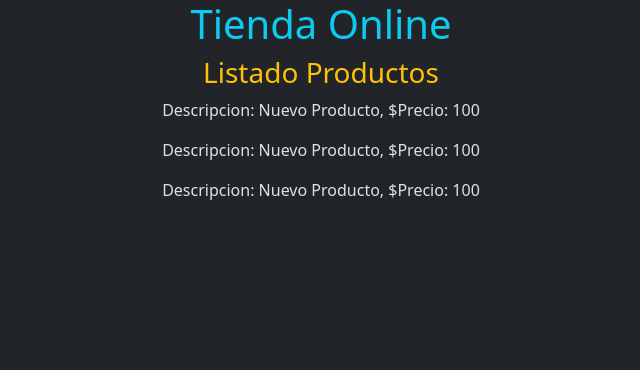
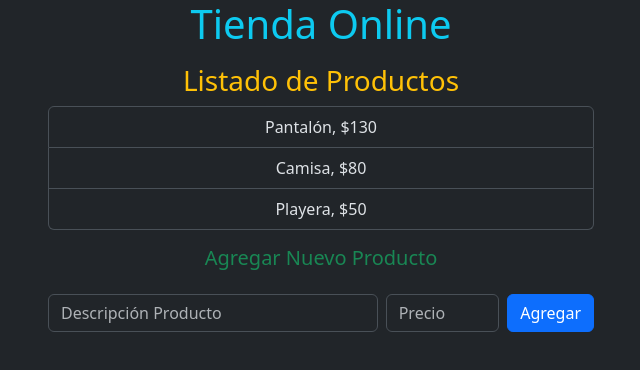
Before and after one commit to dannywilsonapaza/tienda-online, an Angular app: page / in a window 1280 px wide. Shown: the top 370 px of the page, without its empty margins (319-959 px from the left). Built offline with nearby package versions, Linux system fonts and the light colour scheme.

Commit message:
formulario con for y ngModel

```diff
--- a/src/app/listado-productos/listado-productos.component.html
+++ b/src/app/listado-productos/listado-productos.component.html
@@ -1,4 +1,27 @@
-<h3 class="text-warning">Listado Productos</h3>
-<app-producto></app-producto>
-<app-producto></app-producto>
-<app-producto></app-producto>
+<div class="container mt-3">
+    <h3 class="text-warning">Listado de Productos</h3>
+    <ul class="list-group w-50 mx-auto">
+        @for(producto of productos; track producto){
+            <li class="list-group-item text-center">
+                {{producto.descripcion}},
+                ${{producto.precio}}
+            </li>
+        }
+    </ul>
+
+    <h5 class="text-success mt-3">Agregar Nuevo Producto</h5>
+
+    <form class="d-flex justify-content-between align-items-center my-4 w-50 mx-auto">
+        <input type="text" id="descripcion" name="descripcion"
+            placeholder="Descripción Producto" class="form-control me-2 w-75"
+            autocomplete="off"
+            [(ngModel)]="descripcionInput"/>
+
+        <input type="number" id="precio" name="precio"
+            placeholder="Precio" class="form-control me-2 w-25"
+            [(ngModel)]="precionInput" />
+
+        <button type="submit" class="btn btn-primary"
+            (click)="agregarProducto()">Agregar</button>
+    </form>
+</div>
--- a/src/app/listado-productos/listado-productos.component.ts
+++ b/src/app/listado-productos/listado-productos.component.ts
@@ -1,12 +1,38 @@
 import { Component } from '@angular/core';
-import { ProductoComponent } from "./producto/producto.component";
+import { ProductoComponent } from '../producto/producto.component';
+import { Producto } from '../producto/producto.model';
+import { FormsModule } from '@angular/forms';
 
 @Component({
   selector: 'app-listado-productos',
-  imports: [ProductoComponent],
+  standalone: true,
+  imports: [ProductoComponent, FormsModule],
   templateUrl: './listado-productos.component.html',
   styleUrl: './listado-productos.component.css'
 })
 export class ListadoProductosComponent {
+  productos: Producto[] = [
+    new Producto('Pantalón', 130.0),
+    new Producto('Camisa', 80.0),
+    new Producto('Playera', 50.0)
+  ];
+
+  descripcionInput: string = '';
+  precionInput: number | null = null;
+
+  agregarProducto(){
+    //Validar que sean valores correcto
+    if(this.descripcionInput.trim() === '' || this.precionInput == null || this.precionInput <=0){
+      console.log('Debe ingresar una descripción y un precio válidos');
+      return;
+    }
+
+    const producto = new Producto(this.descripcionInput, this.precionInput);
+    this.productos.push(producto);
+
+    // Limpiamos los campos del formulario
+    this.descripcionInput = '';
+    this.precionInput = null;
+  }
 
 }
--- a/src/app/listado-productos/producto/producto.component.html
+++ /dev/null
@@ -1,5 +0,0 @@
-<div class="container">
-
-  <p class="text-center">Descripcion: {{listado.descripcion}}, $Precio: {{listado.precio}} </p>
-
-</div>
--- /dev/null
+++ b/src/app/producto/producto.component.html
@@ -0,0 +1,3 @@
+<div class="container">
+    <p>Descripción {{descripcion}}, Precio: $ {{precio}}</p>
+</div>
--- a/src/app/listado-productos/producto/producto.component.ts
+++ b/src/app/producto/producto.component.ts
@@ -2,13 +2,12 @@
 
 @Component({
   selector: 'app-producto',
+  standalone: true,
   imports: [],
   templateUrl: './producto.component.html',
   styleUrl: './producto.component.css'
 })
 export class ProductoComponent {
-    listado = {
-          descripcion: 'Nuevo Producto' ,
-          precio: 100.00
-        }
+  descripcion = 'Nuevo Producto';
+  precio = 100.00;
 }
--- /dev/null
+++ b/src/app/producto/producto.model.ts
@@ -0,0 +1,6 @@
+export class Producto{
+    constructor(
+        public descripcion: string,
+        public precio: number
+    ){}
+}
```
Also changed, not shown: src/app/producto/producto.component.css (added).
